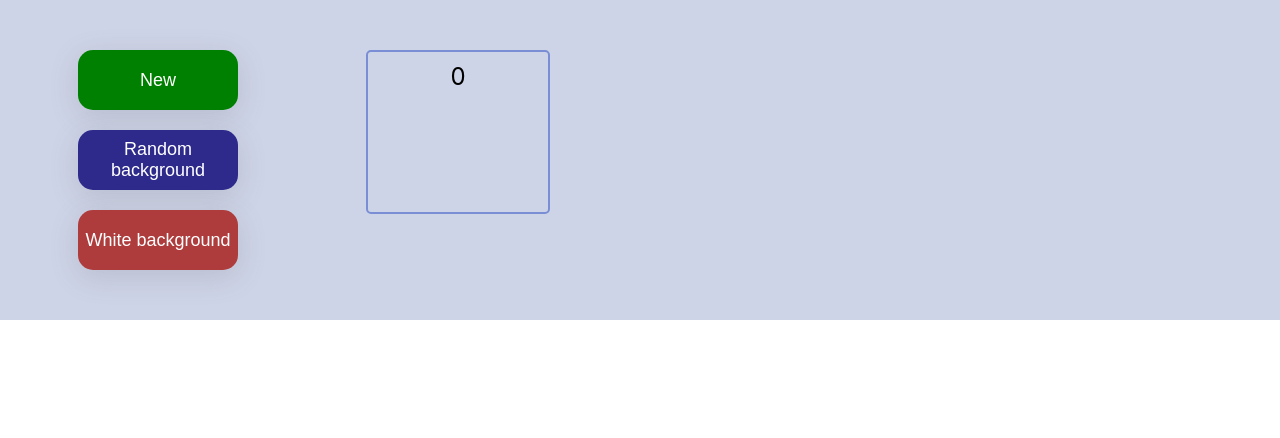
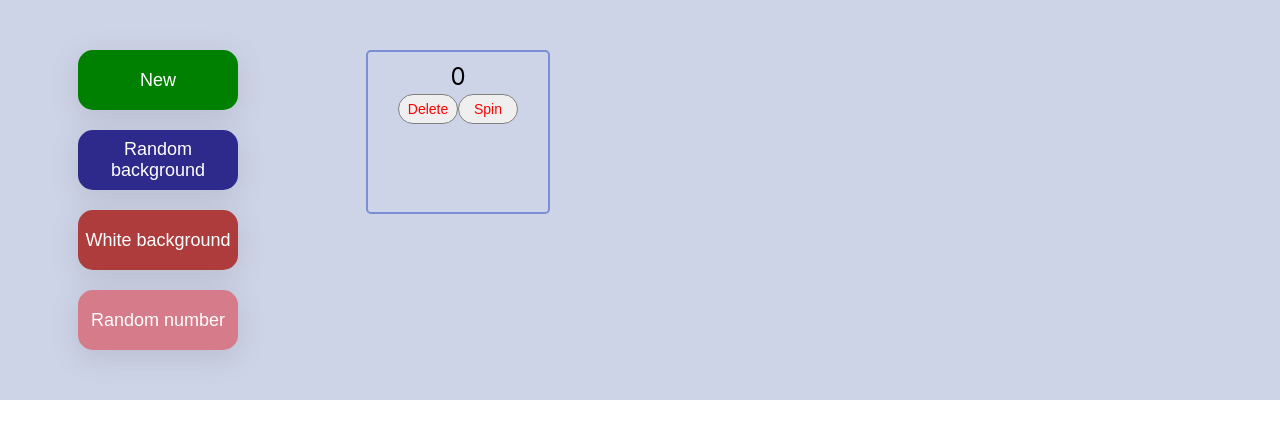
Before and after one commit to SigitaZaromskiene/Square-game, a React (Create React App) app: page / in a window 1280 px wide. Both pictures are taken after a click on the button "New". Shown: the top 438 px of the page. Built offline with nearby package versions, Linux system fonts and the light colour scheme.

Commit message:
Button fix

```diff
--- a/src/App.jsx
+++ b/src/App.jsx
@@ -4,8 +4,8 @@ import { v4 as uuidv4 } from "uuid";
 import AddButton from "./Components/AddButton";
 import RandomColorBtn from "./Components/RandomColorBtn";
 import WhiteBackBtn from "./Components/WhiteBackBtn";
-import RandomNumBtn from "./Functions/RandomNum";
 import Sq from "./Components/Sq";
+import RandomNumBtn from "./Components/RandomNumBtn";
 
 function App() {
   const [sq, setSq] = useState([]);
@@ -20,7 +20,7 @@ function App() {
       </div>
       <div className="sq-container">
         {sq.map((sq, i) => (
-          <Sq key={uuidv4()} index={i} sq={sq} />
+          <Sq key={uuidv4()} index={i} sq={sq} setSq={setSq} />
         ))}
       </div>
     </div>
--- a/src/App.scss
+++ b/src/App.scss
@@ -68,32 +68,47 @@
   }
 }
 
-@media (prefers-reduced-motion: no-preference) {
-  .App-logo {
-    animation: App-logo-spin infinite 20s linear;
-  }
+.btn-small {
+  height: 30px;
+  width: 60px;
+  border-radius: 15px;
+  border: 1px solid gray;
+  cursor: pointer;
+  font-size: 14px;
+  color: red;
+  padding: 5px;
 }
 
-.App-header {
-  background-color: #282c34;
-  min-height: 100vh;
-  display: flex;
-  flex-direction: column;
-  align-items: center;
-  justify-content: center;
-  font-size: calc(10px + 2vmin);
-  color: white;
+.spin {
+  animation: App-logo-spin infinite 20s linear;
 }
 
-.App-link {
-  color: #61dafb;
-}
+// @media (prefers-reduced-motion: no-preference) {
+//   .App-logo {
+//     animation: App-logo-spin infinite 20s linear;
+//   }
+// }
 
-@keyframes App-logo-spin {
-  from {
-    transform: rotate(0deg);
-  }
-  to {
-    transform: rotate(360deg);
-  }
-}
+// .App-header {
+//   background-color: #282c34;
+//   min-height: 100vh;
+//   display: flex;
+//   flex-direction: column;
+//   align-items: center;
+//   justify-content: center;
+//   font-size: calc(10px + 2vmin);
+//   color: white;
+// }
+
+// .App-link {
+//   color: #61dafb;
+// }
+
+// @keyframes App-logo-spin {
+//   from {
+//     transform: rotate(0deg);
+//   }
+//   to {
+//     transform: rotate(360deg);
+//   }
+// }
--- a/src/Components/AddButton.jsx
+++ b/src/Components/AddButton.jsx
@@ -1,6 +1,8 @@
+import { v4 as uuidv4 } from "uuid";
+
 function AddButton({ setSq }) {
   const addSqHandler = () => {
-    setSq((sq) => [...sq, 1]);
+    setSq((sq) => [...sq, { id: uuidv4(), spin: false }]);
   };
 
   return (
--- a/src/Components/RandomNumBtn.jsx
+++ b/src/Components/RandomNumBtn.jsx
@@ -2,7 +2,7 @@ import RandomNum from "../Functions/RandomNum";
 
 function RandomNumBtn({ setSq, index }) {
   const randomNumHandler = () => {
-    setSq((sq) => [...sq, { index %2? }]);
+    setSq((sq) => [...sq, { index: index % 2 ? "red" : null }]);
   };
   return (
     <button className="button pink" onClick={randomNumHandler}>
--- a/src/Components/Sq.jsx
+++ b/src/Components/Sq.jsx
@@ -1,7 +1,25 @@
-function Sq({ index, sq }) {
+function Sq({ index, sq, setSq }) {
+  const deleteBtnHandler = () => {
+    setSq((s) => s.filter((s) => s.id !== sq.id));
+  };
+
+  const spinBtnHandler = () => {
+    setSq([...sq, { spin: true }]);
+  };
   return (
-    <div className="sq" style={{ backgroundColor: sq.color }}>
+    <div
+      className="sq"
+      style={{ backgroundColor: sq.color + "70", borderColor: sq.color }}
+    >
       {index}
+      <div>
+        <button className="btn-small" onClick={deleteBtnHandler}>
+          Delete
+        </button>
+        <button className="btn-small spin" onClick={spinBtnHandler}>
+          Spin
+        </button>
+      </div>
     </div>
   );
 }
```
